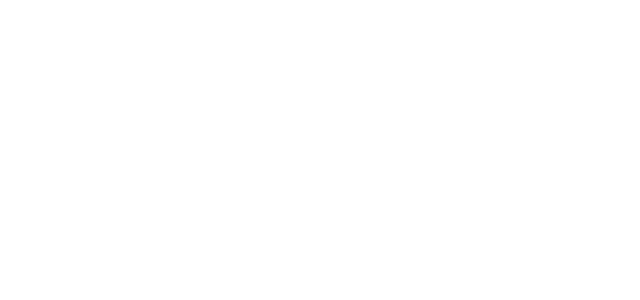
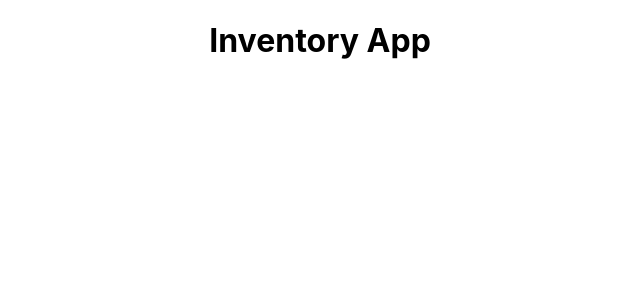
Before and after one commit to dexterbrian/inventory-app, a React (Create React App) app: page / in a window 1280 px wide. Shown: the top 300 px of the page, without its empty margins (320-960 px from the left). Built offline with nearby package versions, Linux system fonts and the light colour scheme.

Commit message:
Added a h1 to display something on screen

```diff
--- a/src/App.js
+++ b/src/App.js
@@ -4,6 +4,7 @@
 function App() {
   return (
     <div className="App">
+      <h1>Inventory App</h1>
       {/* {Our parent component will go here} */}
     </div>
   );
```
